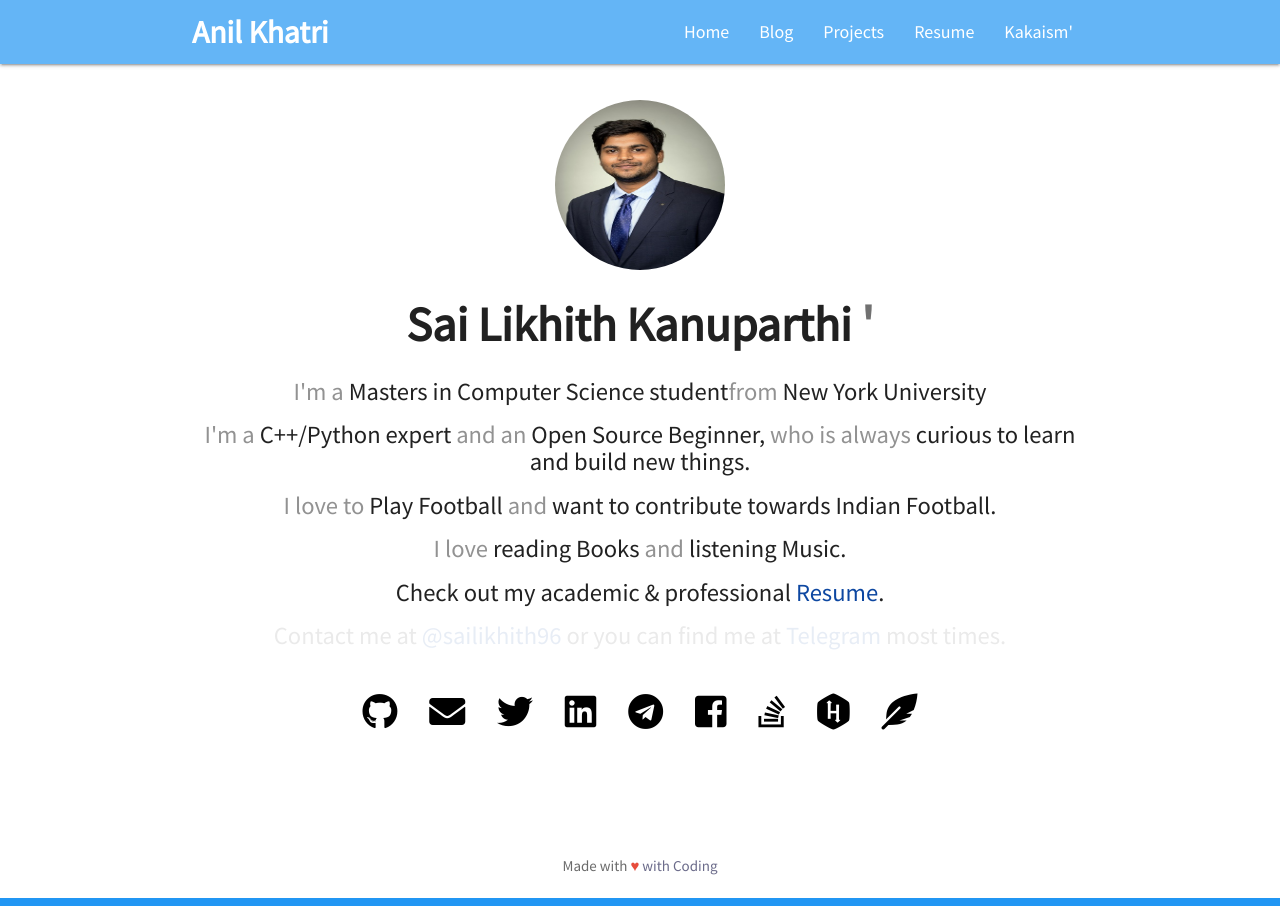
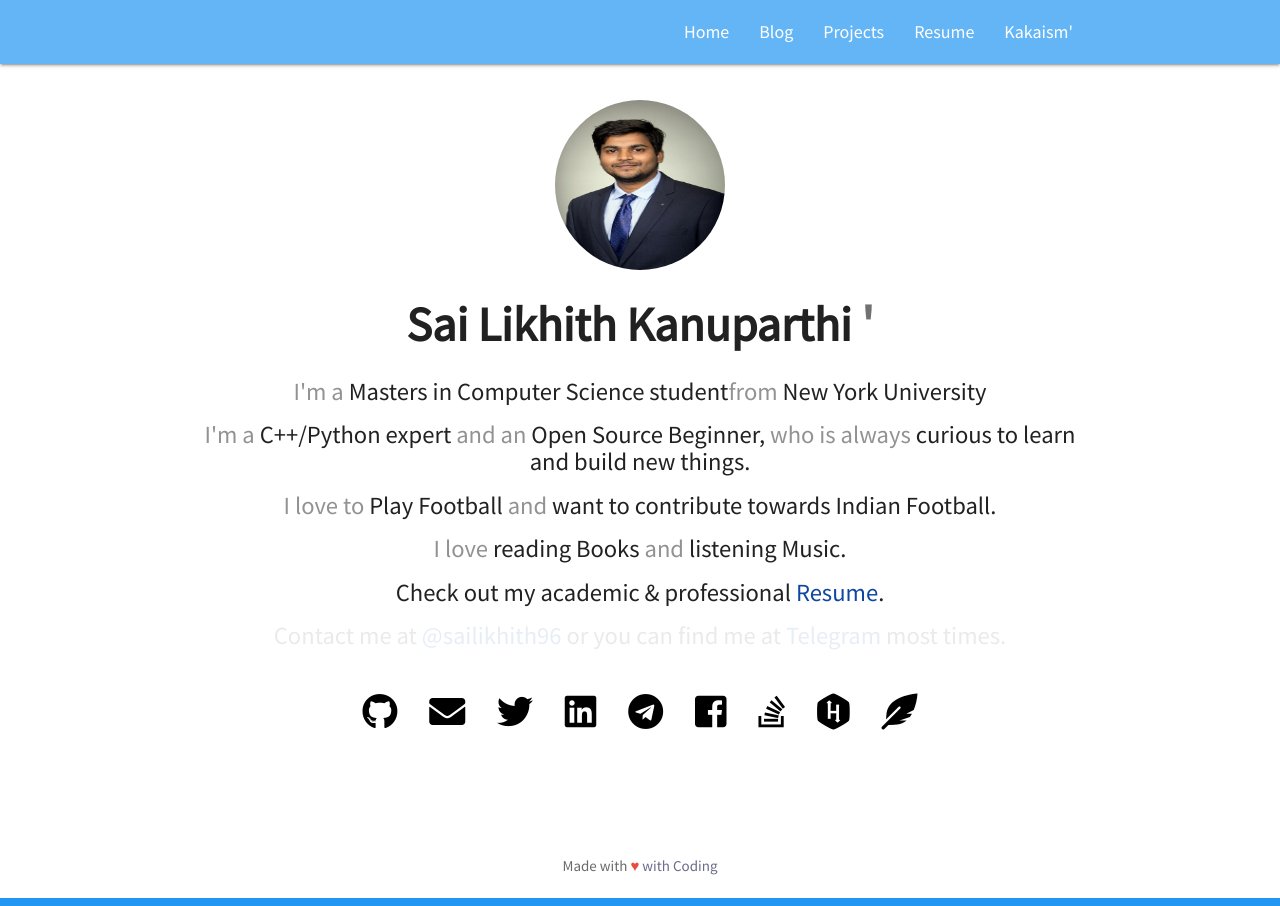
Before and after one commit to SaiLikhith7/Mywebsite, a Jekyll site: the page built from index.html, in a window 1280 px wide. Built offline with Jekyll 4.4.1, drawn with Linux system fonts in a browser that asks for light colours; nearby versions of some CDN libraries.

Commit message:
Update header.html

```diff
--- a/_includes/header.html
+++ b/_includes/header.html
@@ -3,7 +3,7 @@
                  <nav class = "blue lighten-2">
                   <div class="container">
                    <div class="nav-wrapper">
-                     <a href="/" class="brand-logo" style="font-weight: bold;">Anil Khatri</a>
+                     <a href="/" class="brand-logo" style="font-weight: bold;"></a>
                      <a href="#" data-target="mobile-demo" class="sidenav-trigger"><i class="material-icons" >menu</i></a>
                      <ul class="right hide-on-med-and-down " id = "navList">
                         <li class="hoverable"><a href="/" style="font-size:18px">Home</a></li>
```
